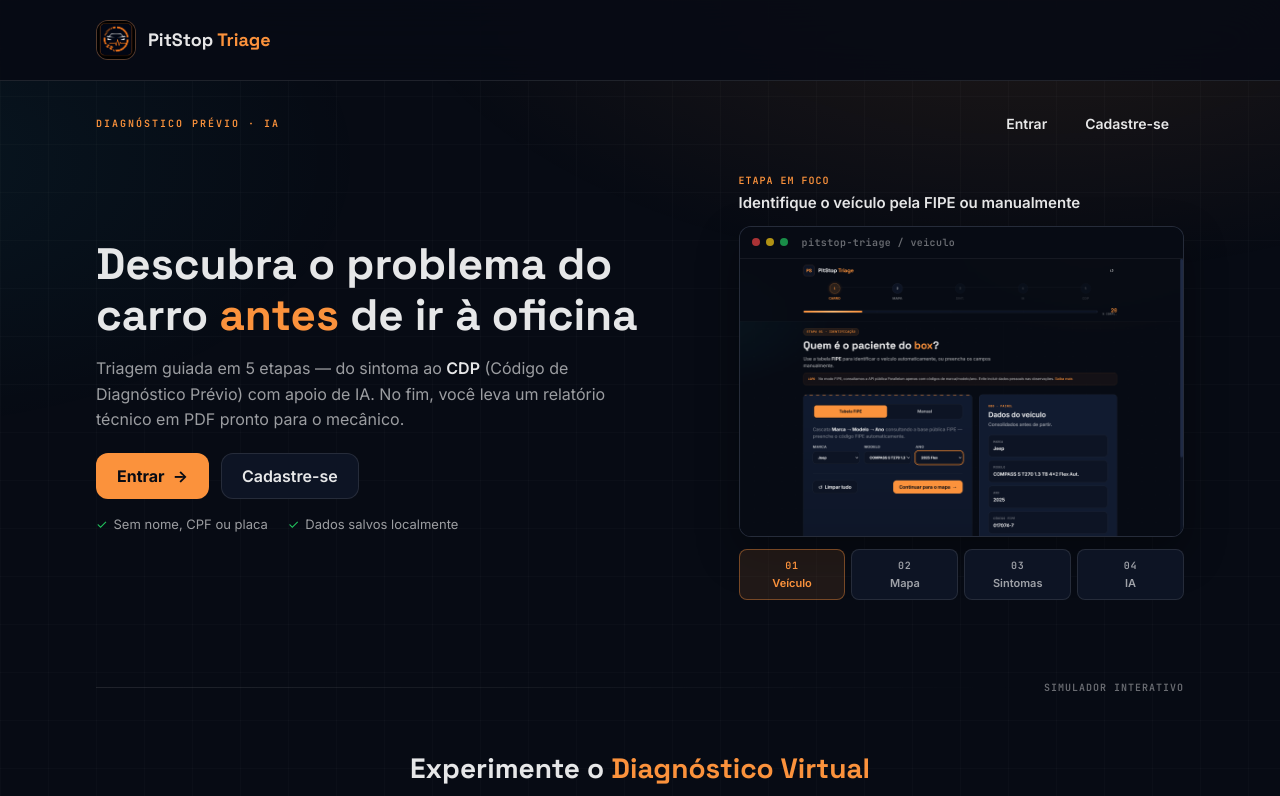
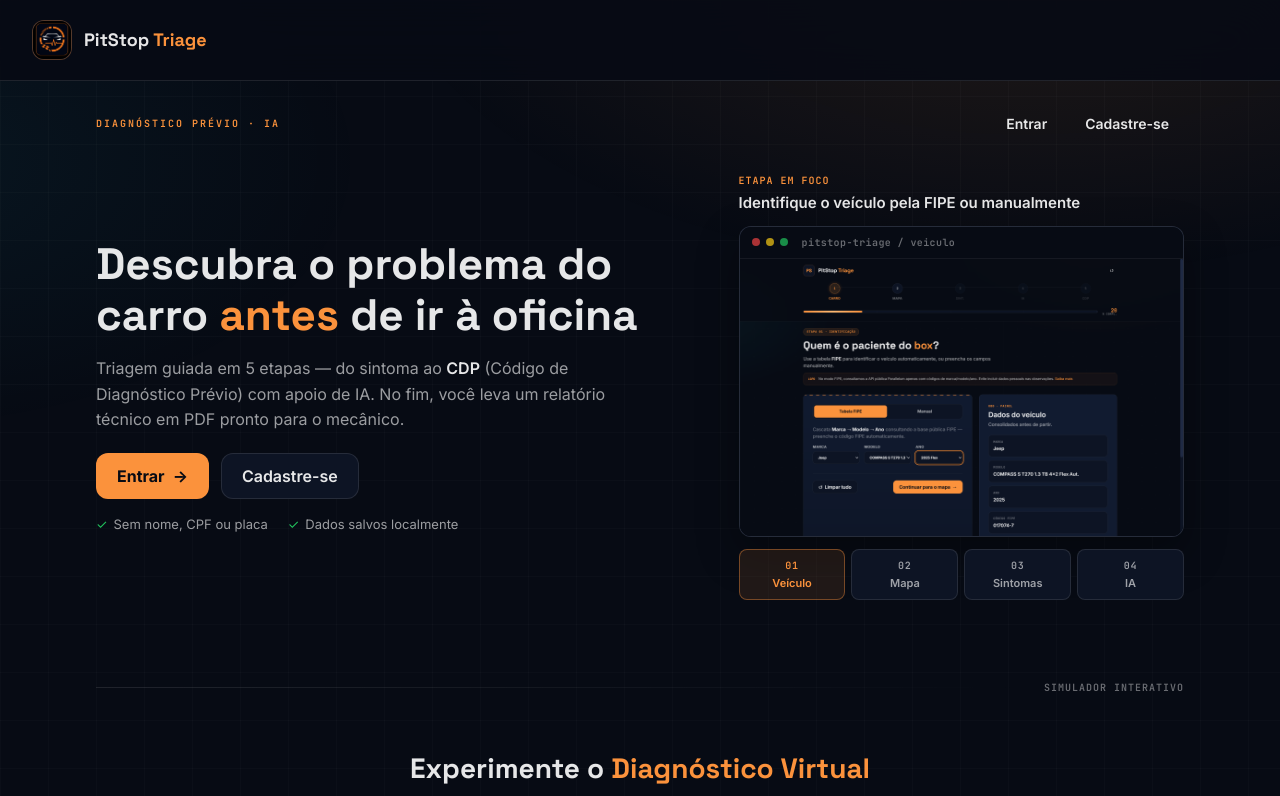
Before and after one commit to joaoribeiroodev/pitstop-triage, an Angular app: page /inicio in a window 1280 px wide. Shown: the top 796 px of the page. Built offline with nearby package versions, Linux system fonts and the light colour scheme.

Commit message:
corrigindo espaçamento no header

```diff
--- a/src/app/app.component.css
+++ b/src/app/app.component.css
@@ -19,7 +19,7 @@
 .app-header__inner {
   margin-inline: auto;
   display: flex;
-  max-width: 72rem;
+  width: 100%;
   flex-direction: column;
   gap: 1.25rem;
   padding: 1.25rem 1rem;
@@ -139,7 +139,7 @@
 .app-footer__inner {
   margin-inline: auto;
   display: flex;
-  max-width: 72rem;
+  width: 100%;
   flex-direction: column;
   align-items: center;
   justify-content: space-between;
```
